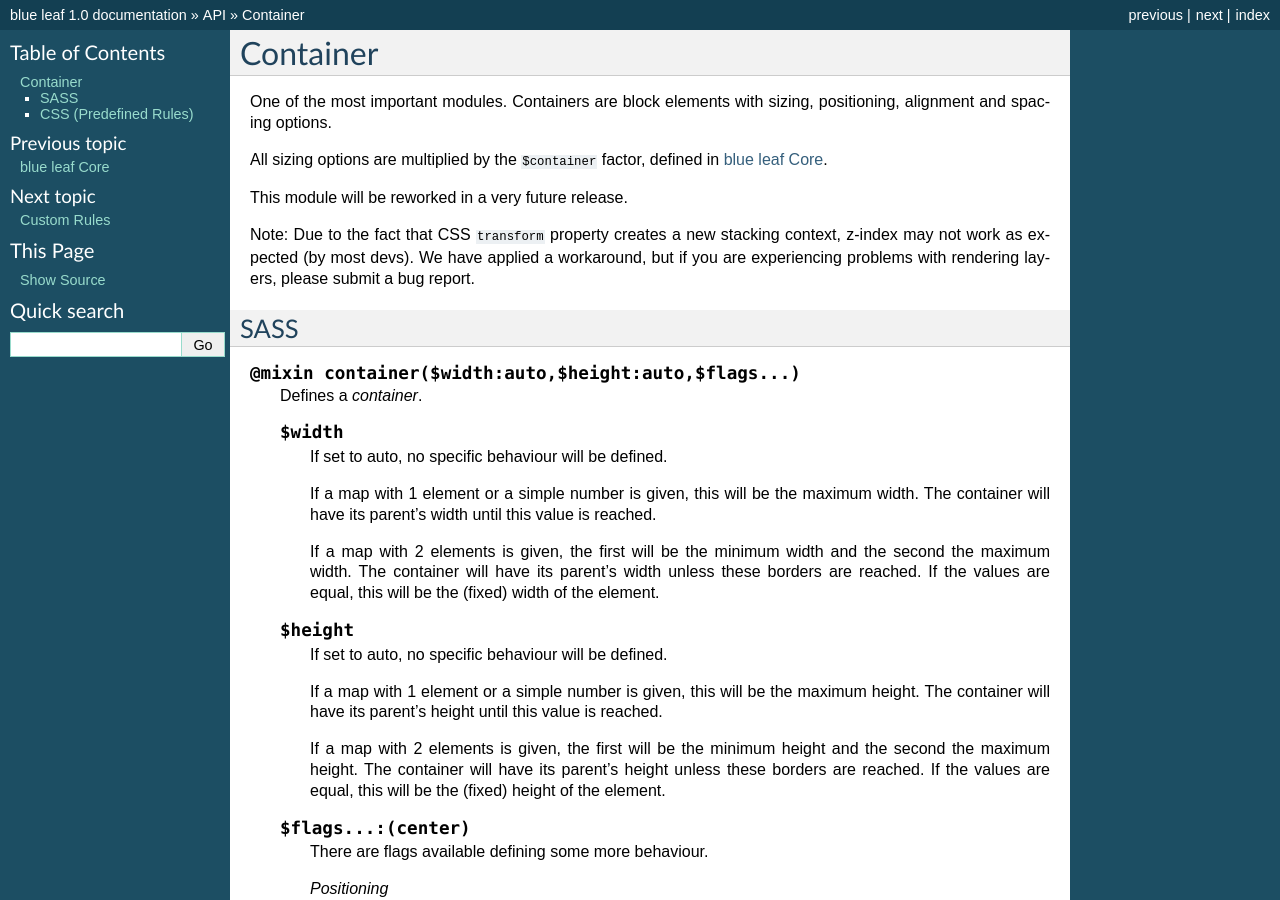
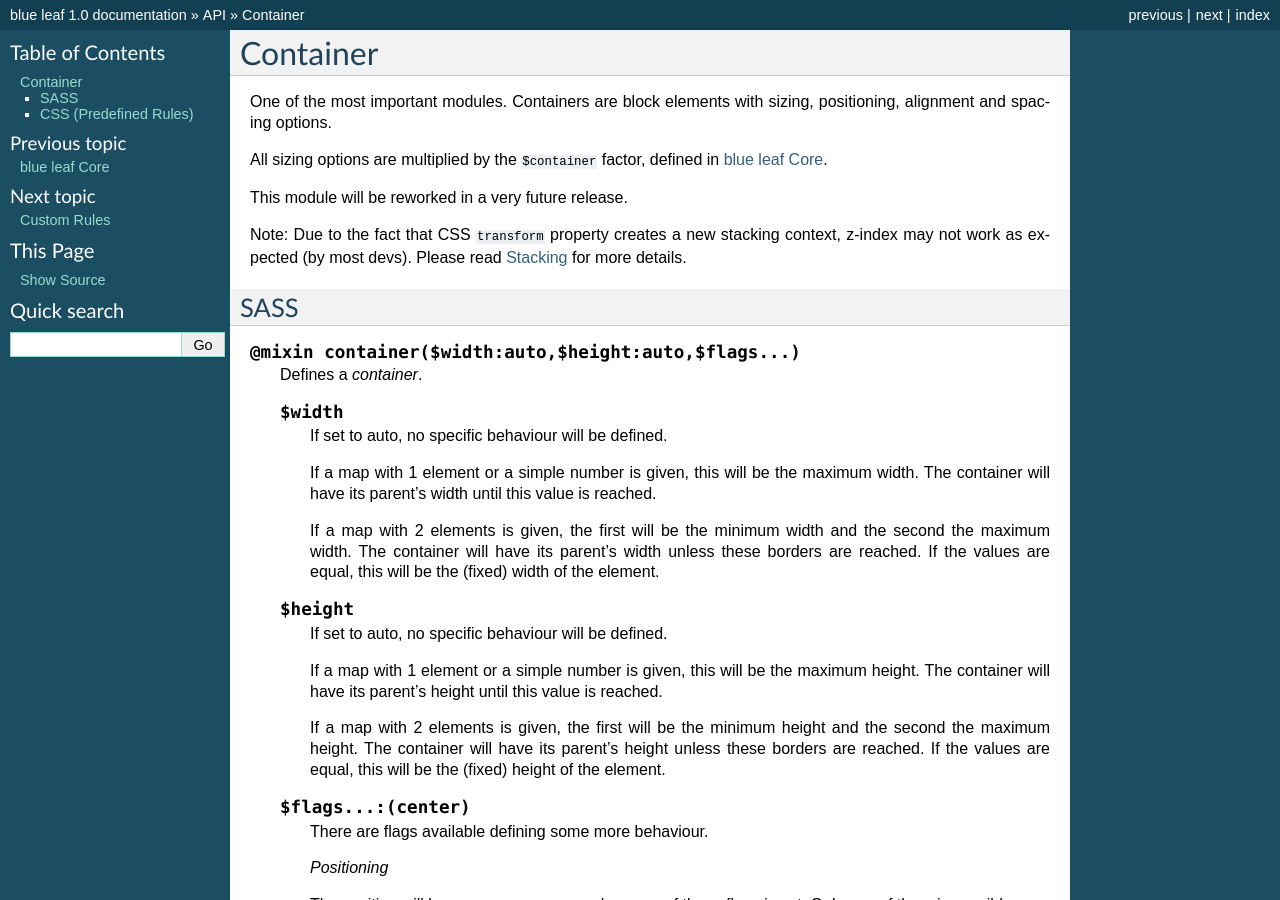
Before and after one commit to derjasper/blue.frontend, a Sphinx documentation site: the page built from public_html/docs/source/api/container.rst, in a window 1280 px wide and 900 px high. Built offline with Sphinx 7.4.7, drawn with Linux system fonts in a browser that asks for light colours.

Commit message:
stacking context problems

```diff
--- a/public_html/docs/source/api/container.rst
+++ b/public_html/docs/source/api/container.rst
@@ -9,8 +9,8 @@ All sizing options are multiplied by the ``$container`` factor, defined in :doc:
 This module will be reworked in a very future release.
 
 Note: Due to the fact that CSS ``transform`` property creates a new stacking context,
-z-index may not work as expected (by most devs). We have applied a workaround, but if
-you are experiencing problems with rendering layers, please submit a bug report.
+z-index may not work as expected (by most devs). Please read :doc:`stacking`
+for more details.
 
 
 SASS
```
Also changed, not shown: public_html/docs/source/api/stacking.rst (added, +24 -0 lines), 3 other files.
